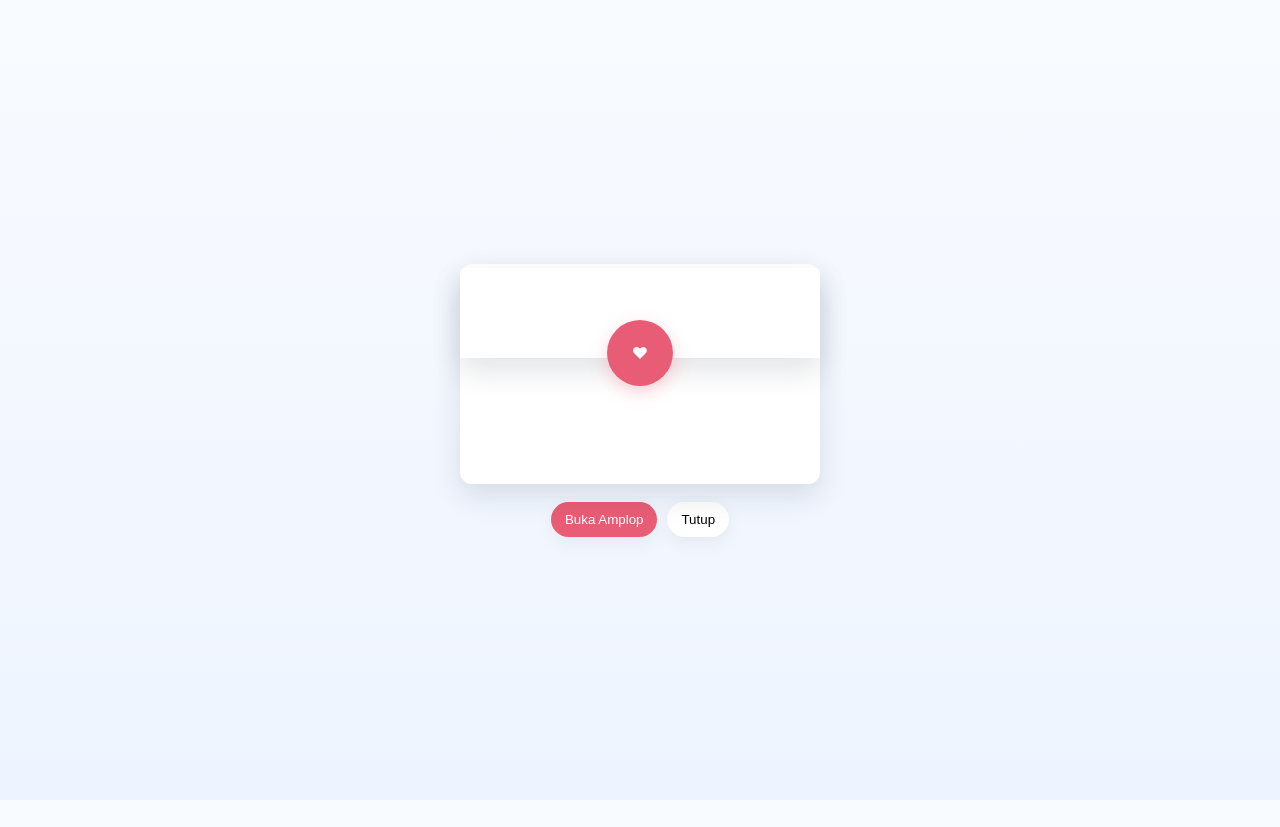
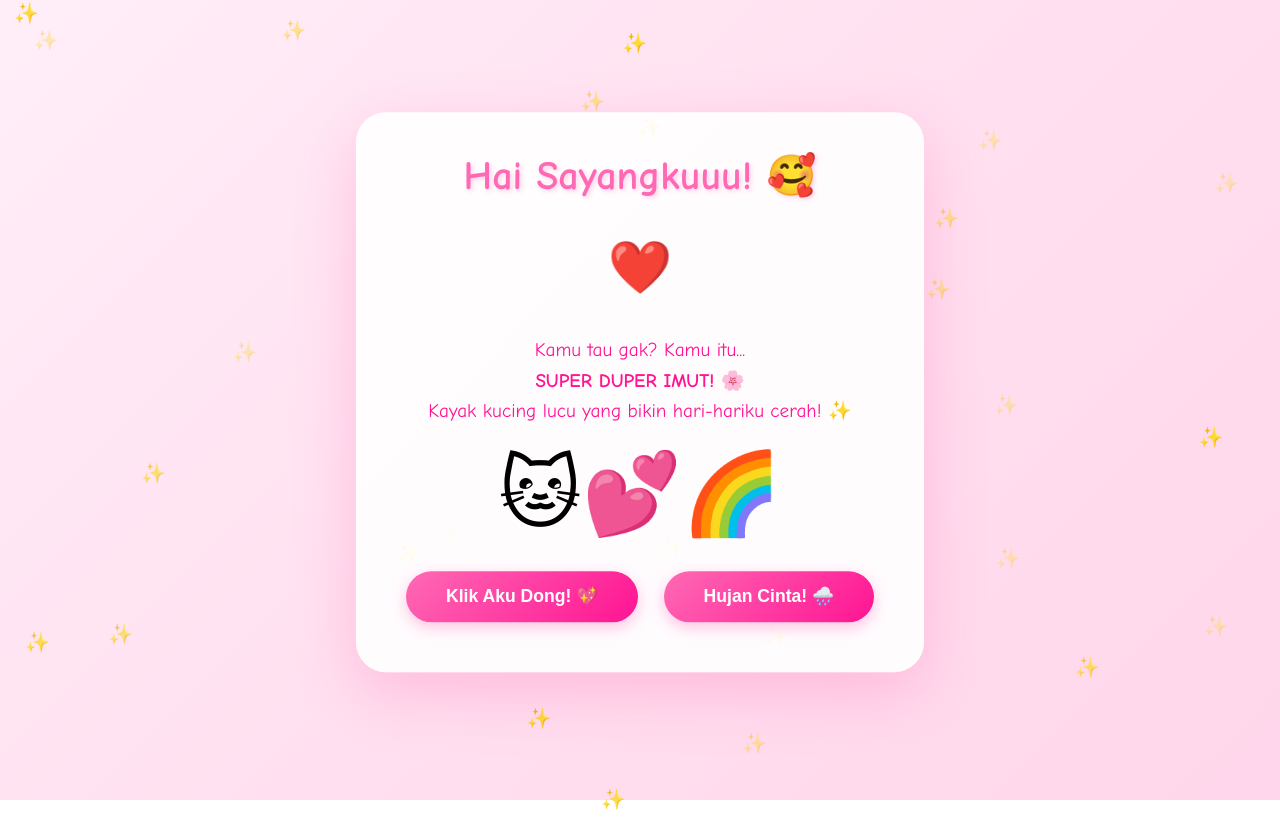
Before and after one commit to sipalinganakdpm/buatgiopany, a plain HTML site: page index.html in a window 1280 px wide. After the commit the page ends 800 px from the top, so only its background shows below. Drawn offline with Linux system fonts and the light colour scheme.

Commit message:
Update index.html

```diff
--- a/index.html
+++ b/index.html
@@ -1,106 +1,210 @@
-<!doctype html>
+<!DOCTYPE html>
 <html lang="id">
 <head>
-  <meta charset="utf-8" />
-  <meta name="viewport" content="width=device-width,initial-scale=1" />
-  <title>Buat Sayang</title>
+    <meta charset="UTF-8">
+    <meta name="viewport" content="width=device-width, initial-scale=1.0">
+    <title>Untuk Kekasihku 💕</title>
     <style>
-    :root{
-      --bg:#f4f6fb; --card:#ffffff; --accent:#e85d75; --shadow: 0 12px 30px rgba(16,24,40,0.12);
-      --dur:700ms; --ease:cubic-bezier(.2,.9,.3,1);
+        * {
+            margin: 0;
+            padding: 0;
+            box-sizing: border-box;
         }
-    *{box-sizing:border-box}
-    html,body{height:100%;margin:0;font-family:Inter,system-ui,Segoe UI,Roboto,Arial;color:#1f2937;background:linear-gradient(180deg,#f8fbff, #eef4ff)}
-    .wrap{min-height:100%;display:flex;align-items:center;justify-content:center;padding:32px}
 
-    .scene{width:360px; max-width:92vw; position:relative}
+        body {
+            font-family: 'Comic Sans MS', cursive, sans-serif;
+            background: linear-gradient(135deg, #ffeef8 0%, #ffe0f0 50%, #ffd6eb 100%);
+            min-height: 100vh;
+            display: flex;
+            justify-content: center;
+            align-items: center;
+            overflow-x: hidden;
+        }
 
-    /* Envelope base */
-    .envelope{width:100%; height:220px; background:var(--card); border-radius:12px; position:relative; box-shadow:var(--shadow); overflow:visible}
+        .container {
+            text-align: center;
+            padding: 40px;
+            background: rgba(255, 255, 255, 0.9);
+            border-radius: 30px;
+            box-shadow: 0 20px 60px rgba(255, 105, 180, 0.3);
+            max-width: 600px;
+            position: relative;
+            animation: float 3s ease-in-out infinite;
+        }
 
-    /* Back of envelope (paper) */
-    .paper{position:absolute; inset:18px; background:linear-gradient(180deg,#fff,#fffaf8); border-radius:8px; box-shadow:inset 0 1px 0 rgba(0,0,0,0.03); transform:translateY(40px); opacity:0; transition:all var(--dur) var(--ease); padding:20px}
-    .paper.revealed{transform:translateY(8px); opacity:1}
+        @keyframes float {
+            0%, 100% { transform: translateY(0px); }
+            50% { transform: translateY(-10px); }
+        }
 
-    /* Flap */
-    .flap{position:absolute; left:0; right:0; top:-2px; height:120px; display:block; margin:auto; width:100%; transform-origin:50% 0; border-radius:12px; pointer-events:auto; z-index:4}
-    .flap .shape{
-      width:0; height:0; border-left:180px solid transparent; border-right:180px solid transparent; border-bottom:90px solid var(--card); margin:auto; position:relative; top:6px; box-shadow:var(--shadow);
-      transition:transform var(--dur) var(--ease);
+        h1 {
+            color: #ff69b4;
+            font-size: 2.5em;
+            margin-bottom: 20px;
+            text-shadow: 2px 2px 4px rgba(255, 105, 180, 0.3);
         }
-    .envelope.open .shape{ transform:translateY(-68px) rotateX(180deg); box-shadow:none }
 
-    /* Seal */
-    .seal{position:absolute; left:50%; top:56px; transform:translateX(-50%); width:66px; height:66px; background:var(--accent); color:white; border-radius:50%; display:flex; align-items:center; justify-content:center; font-weight:700; z-index:5; box-shadow:0 6px 18px rgba(232,93,117,0.28); transition:transform 300ms var(--ease)}
-    .envelope.open .seal{ transform:translateX(-50%) translateY(-160px) scale(0.8); opacity:0 }
+        .heart {
+            font-size: 3em;
+            animation: heartbeat 1.5s ease-in-out infinite;
+            display: inline-block;
+            margin: 20px 0;
+        }
 
-    /* Letter */
-    .letter{width:84%; margin:12% auto 0; background:#fff; border-radius:6px; padding:18px; box-shadow:0 8px 22px rgba(15,23,42,0.06); transform-origin:50% 0; transform:translateY(120px) rotateX(20deg); transition:transform var(--dur) var(--ease); z-index:3}
-    .envelope.open .letter{ transform:translateY(-18px) rotateX(0deg) }
+        @keyframes heartbeat {
+            0%, 100% { transform: scale(1); }
+            25% { transform: scale(1.1); }
+            50% { transform: scale(1); }
+            75% { transform: scale(1.15); }
+        }
 
-    .letter h2{margin:0 0 8px 0; font-size:18px; color:#111827}
-    .letter p{margin:0; color:#374151; line-height:1.45}
+        .message {
+            font-size: 1.2em;
+            color: #ff1493;
+            margin: 20px 0;
+            line-height: 1.6;
+        }
 
-    /* Controls */
-    .actions{display:flex; gap:10px; justify-content:center; margin-top:18px}
-    button{border:0; background:#fff; padding:10px 14px; border-radius:999px; box-shadow:0 6px 18px rgba(2,6,23,0.06); cursor:pointer}
-    .primary{background:var(--accent); color:white}
+        .button {
+            background: linear-gradient(135deg, #ff69b4, #ff1493);
+            color: white;
+            border: none;
+            padding: 15px 40px;
+            font-size: 1.1em;
+            border-radius: 50px;
+            cursor: pointer;
+            margin: 10px;
+            transition: all 0.3s;
+            box-shadow: 0 5px 15px rgba(255, 105, 180, 0.4);
+            font-weight: bold;
+        }
 
-    /* small hint */
-    .hint{position:absolute; left:12px; bottom:-34px; font-size:13px; color:#6b7280}
+        .button:hover {
+            transform: scale(1.1);
+            box-shadow: 0 8px 25px rgba(255, 105, 180, 0.6);
+        }
 
-    /* responsive */
-    @media (max-width:420px){ .envelope{height:200px} .paper{inset:14px} }
+        .stars {
+            position: fixed;
+            width: 100%;
+            height: 100%;
+            top: 0;
+            left: 0;
+            pointer-events: none;
+            z-index: -1;
+        }
+
+        .star {
+            position: absolute;
+            font-size: 20px;
+            animation: twinkle 2s ease-in-out infinite;
+        }
+
+        @keyframes twinkle {
+            0%, 100% { opacity: 0.3; }
+            50% { opacity: 1; }
+        }
+
+        .emoji-rain {
+            position: fixed;
+            font-size: 30px;
+            animation: fall 5s linear infinite;
+            pointer-events: none;
+        }
+
+        @keyframes fall {
+            0% { transform: translateY(-100px); opacity: 1; }
+            100% { transform: translateY(100vh); opacity: 0; }
+        }
+
+        #surprise {
+            display: none;
+            margin-top: 20px;
+            padding: 20px;
+            background: linear-gradient(135deg, #fff0f5, #ffe4e9);
+            border-radius: 15px;
+            animation: slideIn 0.5s ease-out;
+        }
+
+        @keyframes slideIn {
+            from { opacity: 0; transform: translateY(-20px); }
+            to { opacity: 1; transform: translateY(0); }
+        }
+
+        .cute-image {
+            font-size: 5em;
+            margin: 20px 0;
+        }
     </style>
 </head>
 <body>
-  <div class="wrap">
-    <div class="scene" aria-live="polite">
-      <div class="envelope" id="env" role="button" tabindex="0" aria-pressed="false" aria-label="Amplop interaktif, tekan untuk membuka">
-        <div class="flap" id="flap"><div class="shape"></div></div>
-        <div class="seal" id="seal">❤</div>
+    <div class="stars" id="stars"></div>
 
-        <div class="paper" id="paper">
-          <div class="letter" id="letter">
-            <h2>Surat Untuk Cinta Abang yang paling manis</h2>
-            <img src="gio.jpg" alt="Foto Pacar" style="width:100%;border-radius:8px;margin:10px 0;box-shadow:0 4px 12px rgba(0,0,0,0.15)">
-            <p id="message">Lopyu Sayang Abang Cinta Abang yang manis dan baik hati</p>
-          </div>
-        </div>
+    <div class="container">
+        <h1>Hai Sayangkuuu! 🥰</h1>
+
+        <div class="heart">❤️</div>
+
+        <div class="message">
+            Kamu tau gak? Kamu itu... <br>
+            <strong>SUPER DUPER IMUT!</strong> 🌸<br>
+            Kayak kucing lucu yang bikin hari-hariku cerah! ✨
         </div>
 
-      <div class="actions">
-        <button id="openBtn" class="primary">Buka Amplop</button>
-        <button id="resetBtn">Tutup</button>
-      </div>
+        <div class="cute-image">🐱💕🌈</div>
 
+        <button class="button" onclick="showSurprise()">Klik Aku Dong! 💖</button>
+        <button class="button" onclick="makeItRain()">Hujan Cinta! 🌧️</button>
+
+        <div id="surprise">
+            <h2 style="color: #ff69b4;">Kejutan! 🎉</h2>
+            <p style="color: #ff1493; font-size: 1.1em; margin-top: 10px;">
+                Aku sayang banget sama kamu! 💝<br>
+                Kamu adalah alasan aku tersenyum setiap hari! 😊<br>
+                Makasih udah jadi kekasih paling imut sedunia! 🌍💕
+            </p>
+            <div style="font-size: 3em; margin-top: 15px;">🎈🎊🎁</div>
         </div>
     </div>
 
     <script>
-    const env = document.getElementById('env');
-    const openBtn = document.getElementById('openBtn');
-    const resetBtn = document.getElementById('resetBtn');
-    const paper = document.getElementById('paper');
-
-    function setOpen(open){
-      env.classList.toggle('open', open);
-      paper.classList.toggle('revealed', open);
-      env.setAttribute('aria-pressed', String(Boolean(open)));
-      openBtn.textContent = open ? 'Sudah Terbuka' : 'Buka Amplop';
+        // Buat bintang-bintang
+        const starsContainer = document.getElementById('stars');
+        for (let i = 0; i < 30; i++) {
+            const star = document.createElement('div');
+            star.className = 'star';
+            star.textContent = '✨';
+            star.style.left = Math.random() * 100 + '%';
+            star.style.top = Math.random() * 100 + '%';
+            star.style.animationDelay = Math.random() * 2 + 's';
+            starsContainer.appendChild(star);
         }
 
-    env.addEventListener('click', ()=> setOpen(!env.classList.contains('open')) );
-    openBtn.addEventListener('click', ()=> setOpen(true));
-    resetBtn.addEventListener('click', ()=> setOpen(false));
+        function showSurprise() {
+            const surprise = document.getElementById('surprise');
+            if (surprise.style.display === 'none' || surprise.style.display === '') {
+                surprise.style.display = 'block';
+            } else {
+                surprise.style.display = 'none';
+            }
+        }
 
-    // keyboard accessibility
-    env.addEventListener('keydown', (e)=>{
-      if(e.key === 'Enter' || e.key === ' ') { e.preventDefault(); setOpen(!env.classList.contains('open')); }
-    });
+        function makeItRain() {
+            const emojis = ['💖', '💕', '💗', '💓', '💝', '🌸', '🌺', '🦋', '✨', '⭐'];
 
-    // optional: change message programmatically (example)
-    // document.getElementById('message').textContent = 'Halo, ini pesan baru!';
+            for (let i = 0; i < 15; i++) {
+                setTimeout(() => {
+                    const emoji = document.createElement('div');
+                    emoji.className = 'emoji-rain';
+                    emoji.textContent = emojis[Math.floor(Math.random() * emojis.length)];
+                    emoji.style.left = Math.random() * 100 + '%';
+                    emoji.style.animationDuration = (Math.random() * 3 + 3) + 's';
+                    document.body.appendChild(emoji);
+
+                    setTimeout(() => emoji.remove(), 5000);
+                }, i * 200);
+            }
+        }
     </script>
 </body>
 </html>
```
Lines whose indentation alone changed are shown as unchanged.
